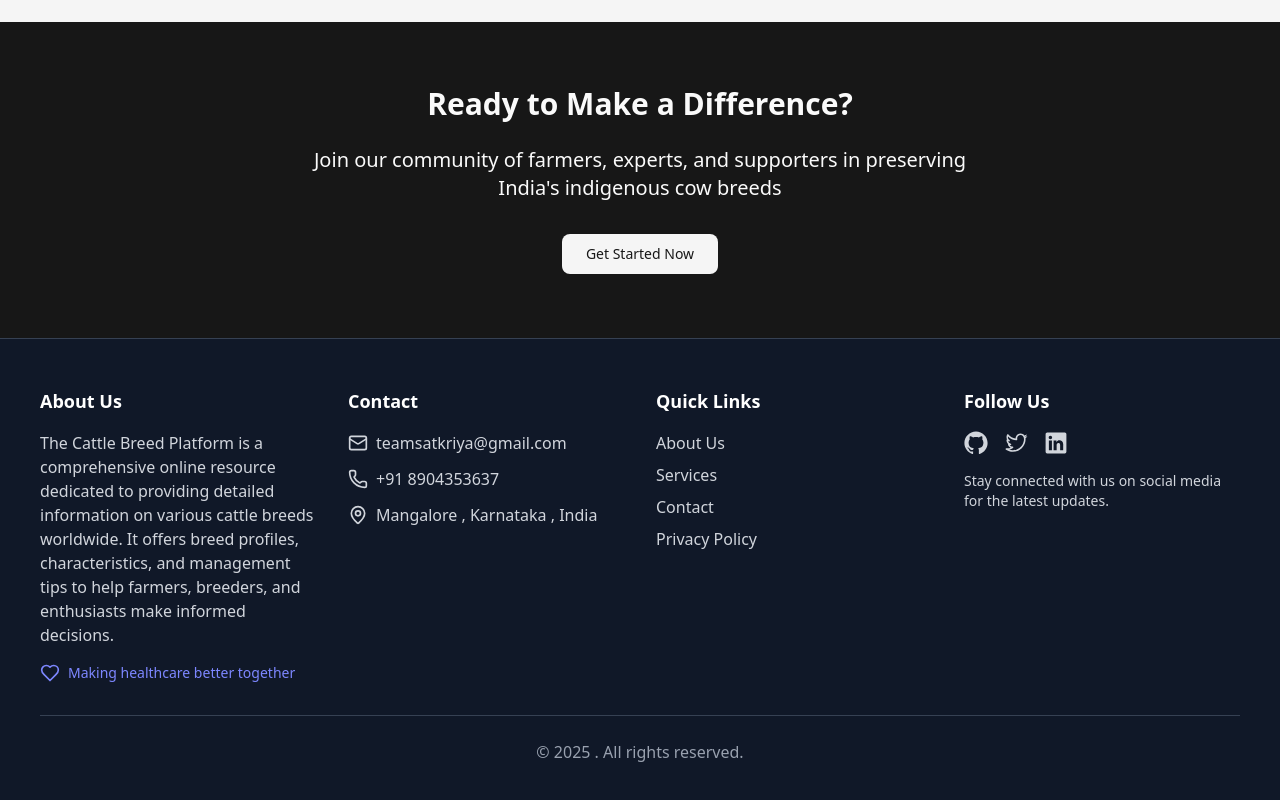
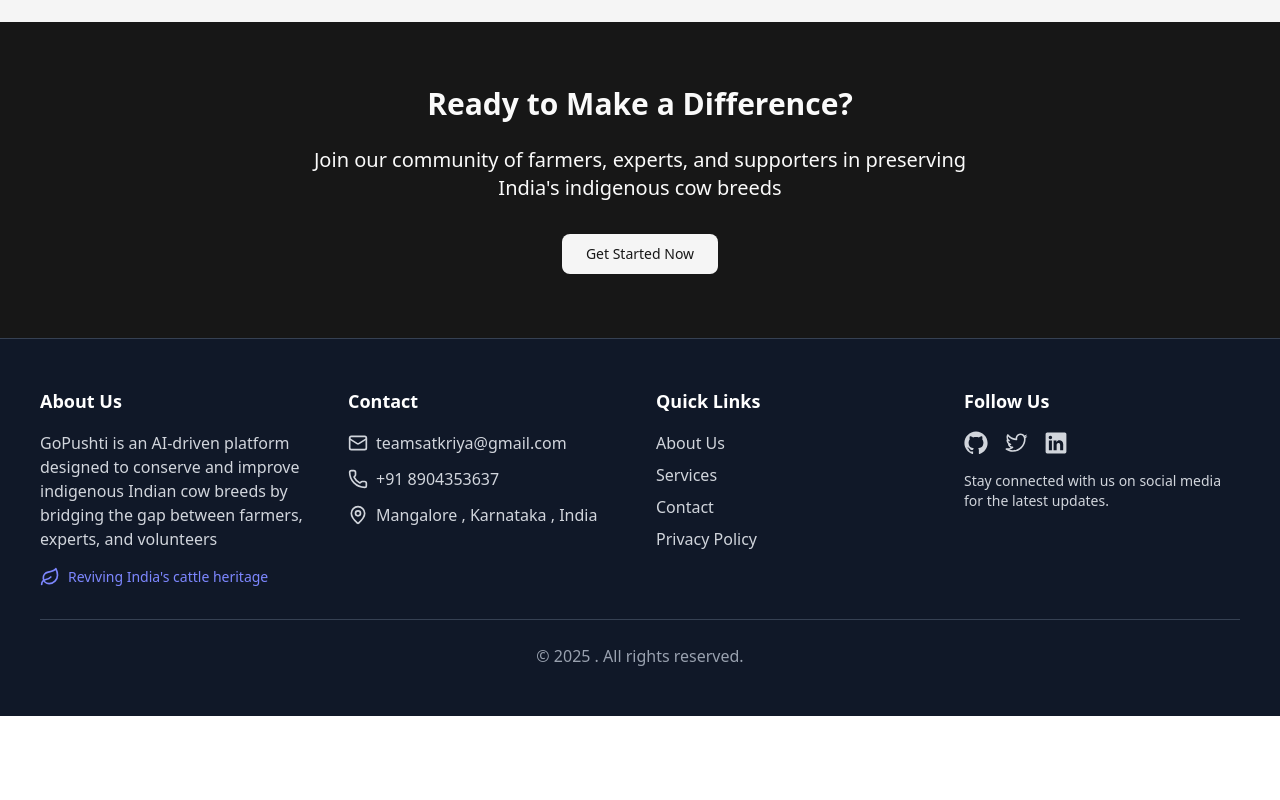
Before and after one commit to Adhish1612Acharya/Team-Satkriya, a React (Vite) app: page / in a window 1280 px wide. Shown: the part 2780-3580 px from the top of the page. After the commit the page ends 3496 px from the top, so only its background shows below. Built offline with nearby package versions, Linux system fonts and the light colour scheme; no server answers.

Commit message:
Completed all the ui fixes

```diff
--- a/src/components/Footer/Footer.tsx
+++ b/src/components/Footer/Footer.tsx
@@ -3,7 +3,7 @@ import {
   LinkedInLogoIcon,
   TwitterLogoIcon,
 } from "@radix-ui/react-icons";
-import { Heart, Mail, Phone, MapPin } from "lucide-react";
+import { Heart, Mail, Phone, MapPin, Leaf } from "lucide-react";
 import { FC } from "react";
 
 const Footer: FC = () => {
@@ -15,15 +15,13 @@ const Footer: FC = () => {
           <div className="space-y-4">
             <h3 className="text-lg font-semibold text-white">About Us</h3>
             <p>
-              The Cattle Breed Platform is a comprehensive online resource
-              dedicated to providing detailed information on various cattle
-              breeds worldwide. It offers breed profiles, characteristics, and
-              management tips to help farmers, breeders, and enthusiasts make
-              informed decisions.
+              GoPushti is an AI-driven platform designed to conserve and improve
+              indigenous Indian cow breeds by bridging the gap between farmers,
+              experts, and volunteers
             </p>
             <div className="flex items-center space-x-2 text-indigo-400">
-              <Heart className="w-5 h-5" />
-              <span className="text-sm">Making healthcare better together</span>
+              <Leaf className="w-5 h-5" />
+              <span className="text-sm">Reviving India's cattle heritage</span>
             </div>
           </div>
 
```
